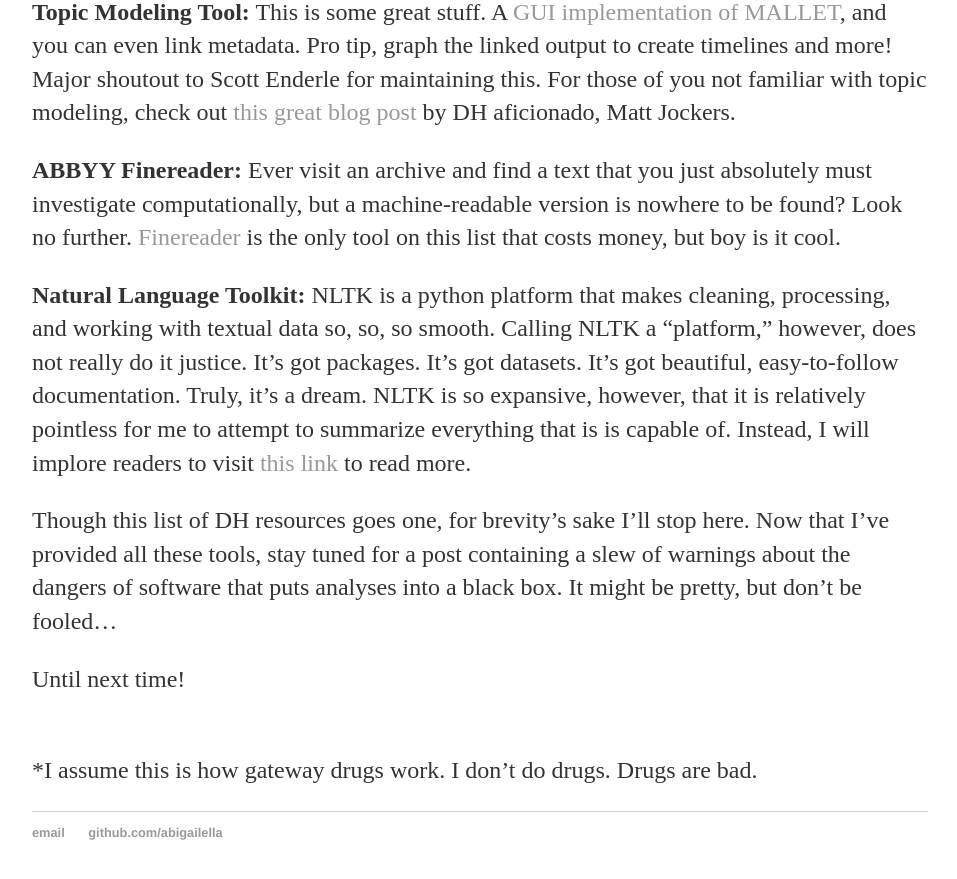
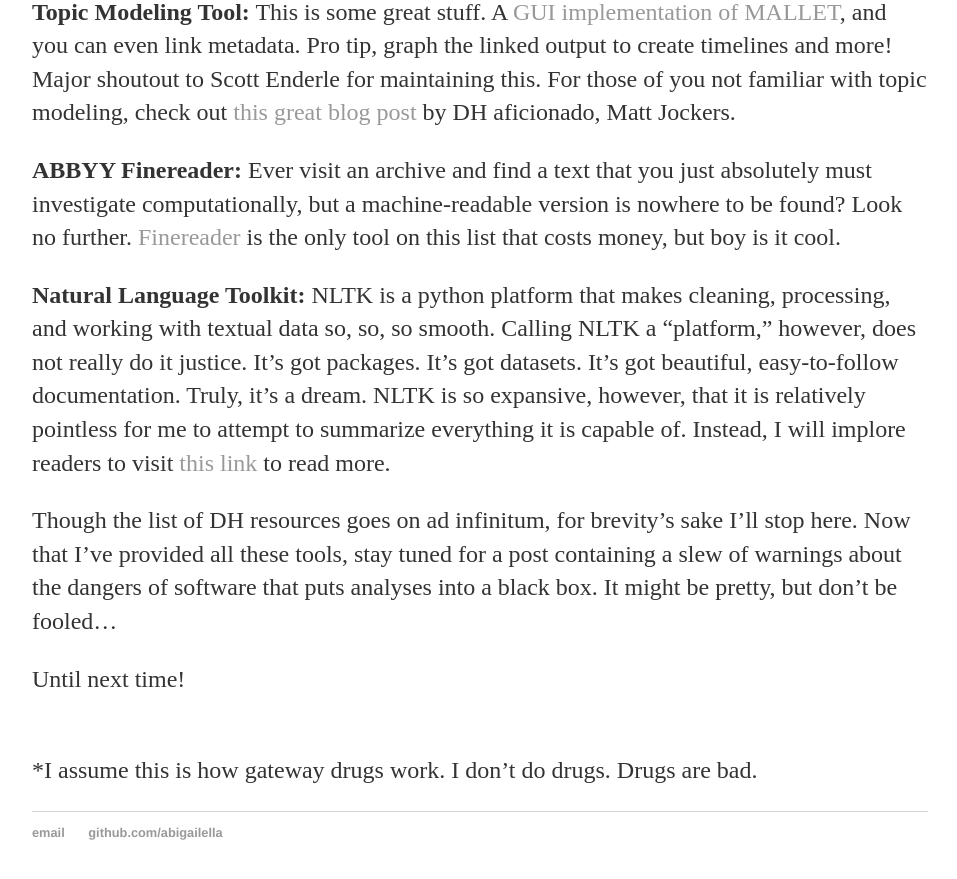
Before and after one commit to abigailella/abigailella.github.io, a Jekyll site: the page built from _posts/2019-04-08-ep-2-gateway-to-DH.md, in a window 1280 px wide and 900 px high, scrolled down 1426 px. Shown: the top 879 px of the window, without its empty margins (160-1117 px from the left). Built offline with Jekyll 4.4.1, drawn with Linux system fonts in a browser that asks for light colours.

Commit message:
Update 2019-04-08-ep-2-gateway-to-DH.md

```diff
--- a/_posts/2019-04-08-ep-2-gateway-to-DH.md
+++ b/_posts/2019-04-08-ep-2-gateway-to-DH.md
@@ -12,7 +12,7 @@ date: 2019-04-08
 <p><strong>Stylo:</strong> <a href="https://cran.r-project.org/web/packages/stylo/index.html">This</a> is a package in R. Using stylo requires essentially zero coding abilities, as the package has the ability to call up a &ldquo;graphical user interface&rdquo; -- ie: a window with clickable buttons that will do everything for you. In particular, I&rsquo;m a fan of Stylo&rsquo;s dendrograms and PCA graphs.</p>
 <p><strong>Topic Modeling Tool:</strong> This is some great stuff. A <a href="https://github.com/senderle/topic-modeling-tool">GUI implementation of MALLET</a>, and you can even link metadata. Pro tip, graph the linked output to create timelines and more! Major shoutout to Scott Enderle for maintaining this. For those of you not familiar with topic modeling, check out <a href="http://www.matthewjockers.net/2011/09/29/the-lda-buffet-is-now-open-or-latent-dirichlet-allocation-for-english-majors/">this great blog post</a> by DH aficionado, Matt Jockers.</p>
 <p><strong>ABBYY Finereader:</strong> Ever visit an archive and find a text that you just absolutely must investigate computationally, but a machine-readable version is nowhere to be found? Look no further. <a href="https://www.abbyy.com/en-us/finereader/?gclid=EAIaIQobChMI-aW9-Py_4QIVFFqGCh1QagFdEAAYASAAEgLH5fD_BwE">Finereader</a> is the only tool on this list that costs money, but boy is it cool.</p>
-<p><strong>Natural Language Toolkit:</strong> NLTK is a python platform that makes cleaning, processing, and working with textual data so, so, so smooth. Calling NLTK a &ldquo;platform,&rdquo; however, does not really do it justice. It&rsquo;s got packages. It&rsquo;s got datasets. It&rsquo;s got beautiful, easy-to-follow documentation. Truly, it&rsquo;s a dream. NLTK is so expansive, however, that it is relatively pointless for me to attempt to summarize everything that is is capable of. Instead, I will implore readers to visit <a href="https://www.nltk.org/">this link</a> to read more.</p>
-<p>Though this list of DH resources goes one, for brevity&rsquo;s sake I&rsquo;ll stop here. Now that I&rsquo;ve provided all these tools, stay tuned for a post containing a slew of warnings about the dangers of software that puts analyses into a black box. It might be pretty, but don&rsquo;t be fooled&hellip;</p>
+<p><strong>Natural Language Toolkit:</strong> NLTK is a python platform that makes cleaning, processing, and working with textual data so, so, so smooth. Calling NLTK a &ldquo;platform,&rdquo; however, does not really do it justice. It&rsquo;s got packages. It&rsquo;s got datasets. It&rsquo;s got beautiful, easy-to-follow documentation. Truly, it&rsquo;s a dream. NLTK is so expansive, however, that it is relatively pointless for me to attempt to summarize everything it is capable of. Instead, I will implore readers to visit <a href="https://www.nltk.org/">this link</a> to read more.</p>
+<p>Though the list of DH resources goes on ad infinitum, for brevity&rsquo;s sake I&rsquo;ll stop here. Now that I&rsquo;ve provided all these tools, stay tuned for a post containing a slew of warnings about the dangers of software that puts analyses into a black box. It might be pretty, but don&rsquo;t be fooled&hellip;</p>
 <p>Until next time!</p>
 <p><br />*I assume this is how gateway drugs work. I don&rsquo;t do drugs. Drugs are bad. </p>
```
